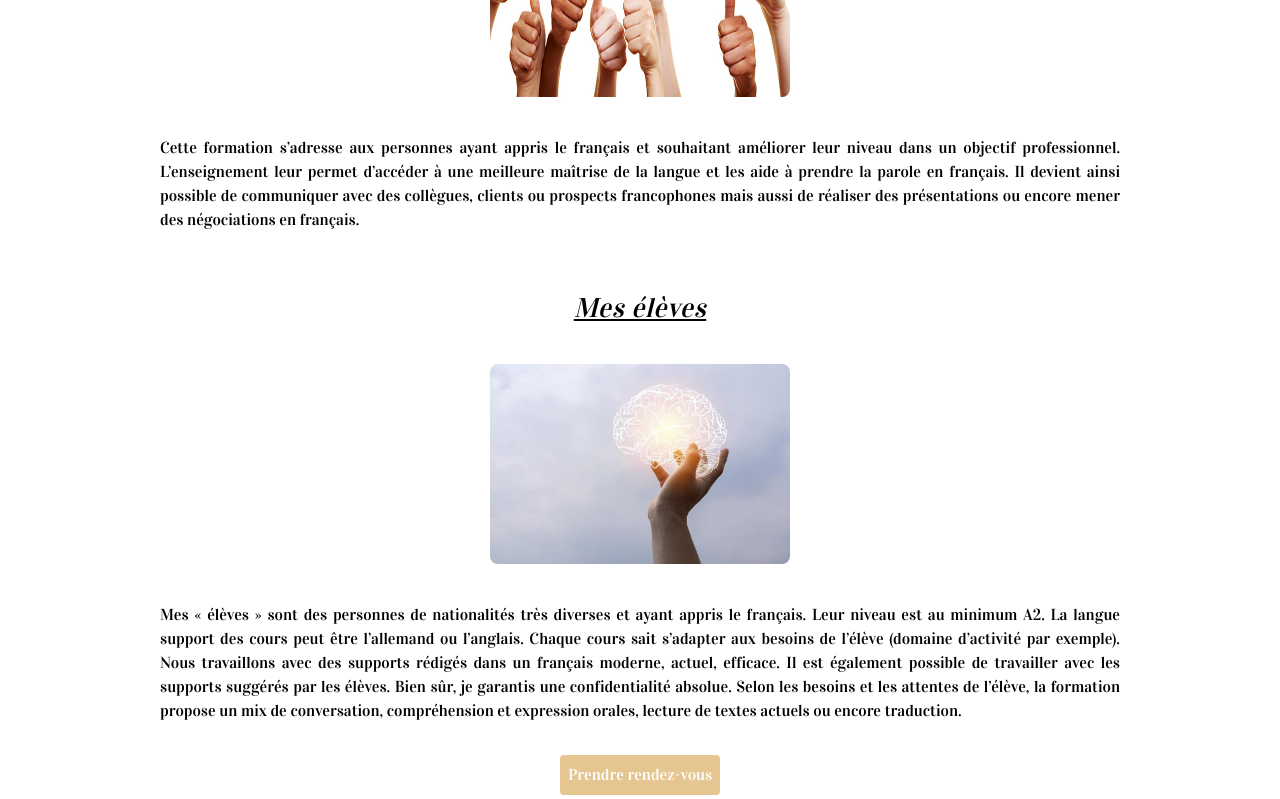
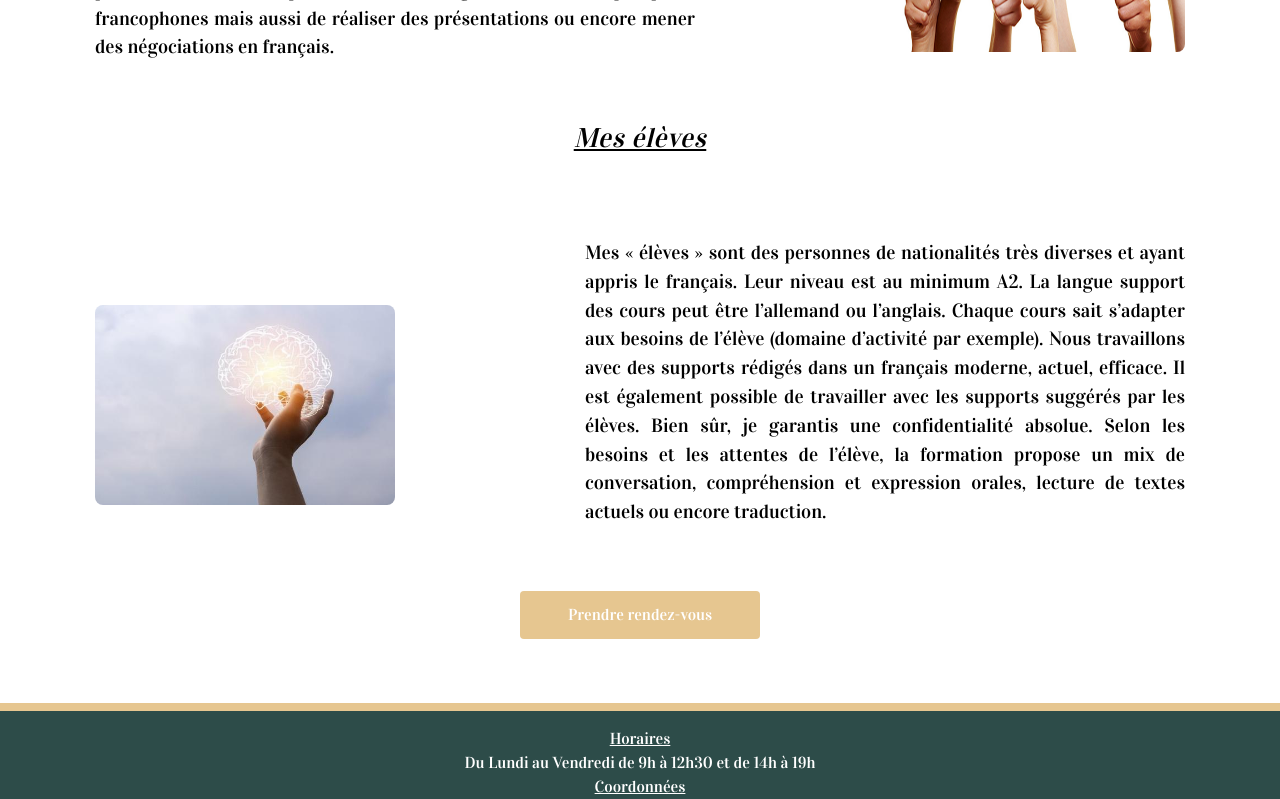
Before and after one commit to Benjamin-Dervieux/Dani-website, a Next.js app: page /informations in a window 1280 px wide. Shown: the part 1060-1859 px from the top of the page. Built offline with nearby package versions, Linux system fonts and the light colour scheme.

Commit message:
media queries for information page done

```diff
--- a/components/Button/Button.js
+++ b/components/Button/Button.js
@@ -5,7 +5,7 @@ const Button = () => {
   return (
     <div className="flex justify-center">
       <Link href="/contact">
-        <button className="w-40 h-10 rounded bg-dani-selected text-center text-white ">
+        <button className="w-60 h-12 rounded bg-dani-selected text-center text-white ">
           Prendre rendez-vous
         </button>
       </Link>
--- a/pages/informations.js
+++ b/pages/informations.js
@@ -10,11 +10,12 @@ const Information = () => {
         <div className="flex justify-center h-[200px] md:h-[300px] lg:h-[300px] bg-center bg-cover img-header-info"></div>
       </div>
 
-      <div className="mt-8 flex flex-col items-center">
+      <div>
         <h1 className="p-4 text-center text-[1.7em] italic tracking-wide underline">
           Efficacité et flexibilité
         </h1>
 
+        <div className="mt-8 flex flex-col items-center lg:flex-row justify-around">
           <div className="mt-5">
             <Image
               className="rounded-lg"
@@ -27,20 +28,22 @@ const Information = () => {
             />
           </div>
 
-        <div className="mt-8 w-3/4 text-justify">
-          <p>
+          <div className="mt-8 w-80 lg:w-[600px] text-justify">
+            <p className="text-[1.2em]">
               La formation se fait en ligne, ce qui permet une flexibilité
-            maximum. Où que vous soyez, un ordinateur et une connexion internet
-            suffisent à assister au cours. Quant aux horaires des cours, vous
-            pourrez les gérer d’une semaine sur une autre, selon vos
-            disponibilités.
+              maximum. Où que vous soyez, un ordinateur et une connexion
+              internet suffisent à assister au cours. Quant aux horaires des
+              cours, vous pourrez les gérer d’une semaine sur une autre, selon
+              vos disponibilités.
             </p>
+          </div>
         </div>
 
         <h2 className="mt-10 p-4 text-center text-[1.7em] italic tracking-wide underline">
           Ma clientèle
         </h2>
 
+        <div className="mt-8 flex flex-col items-center lg:flex-row-reverse justify-around">
           <div className="mt-5">
             <Image
               className="rounded-lg"
@@ -53,22 +56,25 @@ const Information = () => {
             />
           </div>
 
-        <div className="mt-8 w-3/4 text-justify">
-          <p>
-            Cette formation s’adresse aux personnes ayant appris le français et
-            souhaitant améliorer leur niveau dans un objectif professionnel.
-            L’enseignement leur permet d’accéder à une meilleure maîtrise de la
-            langue et les aide à prendre la parole en français. Il devient ainsi
-            possible de communiquer avec des collègues, clients ou prospects
-            francophones mais aussi de réaliser des présentations ou encore
-            mener des négociations en français.
+          <div className="mt-8 w-80 lg:w-[600px] text-justify">
+            <p className="text-[1.2em]">
+              Cette formation s’adresse aux personnes ayant appris le français
+              et souhaitant améliorer leur niveau dans un objectif
+              professionnel. L’enseignement leur permet d’accéder à une
+              meilleure maîtrise de la langue et les aide à prendre la parole en
+              français. Il devient ainsi possible de communiquer avec des
+              collègues, clients ou prospects francophones mais aussi de
+              réaliser des présentations ou encore mener des négociations en
+              français.
             </p>
+          </div>
         </div>
 
         <h2 className="mt-10 p-4 text-center text-[1.7em] italic tracking-wide underline">
           Mes élèves
         </h2>
 
+        <div className="mt-8 flex flex-col items-center lg:flex-row justify-around">
           <div className="mt-5">
             <Image
               className="rounded-lg"
@@ -81,8 +87,8 @@ const Information = () => {
             />
           </div>
 
-        <div className="mt-8 mb-8 w-3/4 text-justify">
-          <p>
+          <div className="mt-8 mb-16 w-80 lg:w-[600px] text-justify">
+            <p className="text-[1.2em]">
               Mes « élèves » sont des personnes de nationalités très diverses et
               ayant appris le français. Leur niveau est au minimum A2. La langue
               support des cours peut être l’allemand ou l’anglais. Chaque cours
@@ -96,8 +102,9 @@ const Information = () => {
               encore traduction.
             </p>
           </div>
+        </div>
 
-        <div className="mb-8">
+        <div className="mb-16">
           <Button />
         </div>
       </div>
--- a/styles/globals.css
+++ b/styles/globals.css
@@ -8,7 +8,7 @@ html {
 }
 
 .custom-img-home {
-  background-image: url("../public/images/photo-home.jpg");
+  background-image: url("../public/images/img-home.jpg");
 }
 
 .img-header-about {
```
Also changed, not shown: public/images/img-home.jpg (added), public/images/photo-home.jpg (deleted). Lines whose indentation alone changed are shown as unchanged.
